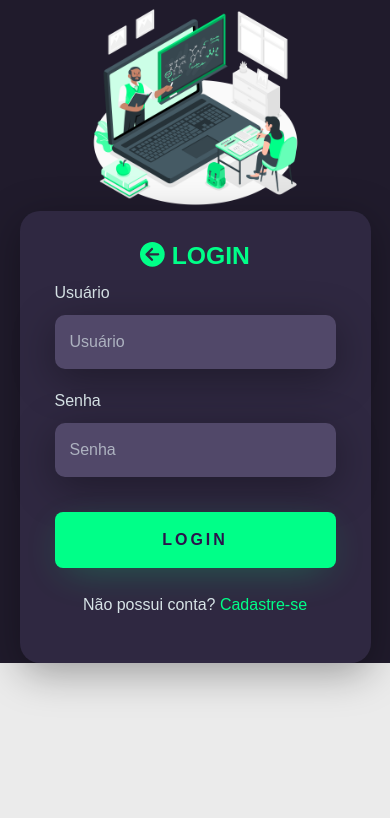
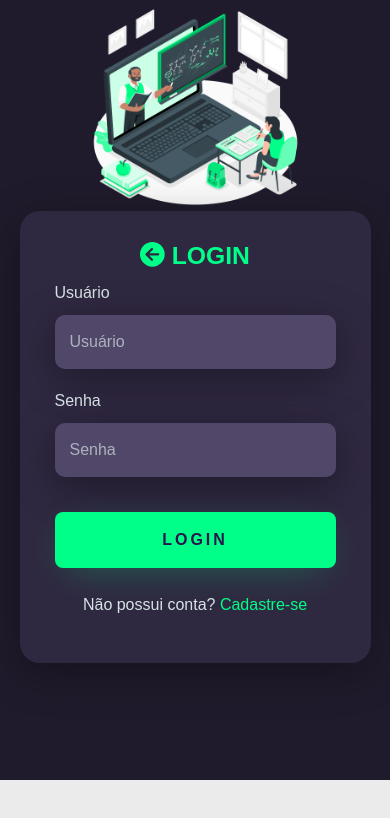
Before and after one commit to GuiReis1303/Projeto-Integrador-Geral, a React (Create React App) app: page /Login2 in a window 390 px wide. Shown: the top 818 px of the page. Built offline with nearby package versions, Linux system fonts and the light colour scheme.

Commit message:
08-06
- Correção Responsividade do Botão do Menu (Quando Quebra)
- Correção Responsividade do Login e Cadastro (Embaixo ficava branco no celular)

```diff
--- a/src/Modulos/MenuAL.css
+++ b/src/Modulos/MenuAL.css
@@ -24,5 +24,6 @@
     outline: #01ce6e;
     border: 3px solid #00ff88;
     width: 50px;
+    margin-right: 20px;
 
 }
--- a/src/Paginas/Login2.css
+++ b/src/Paginas/Login2.css
@@ -275,6 +275,7 @@
     /* Media CSS Login*/
     .main-login{
         height: auto;
+        padding-bottom: 30%;
     }
 
     .main-login{
@@ -306,6 +307,7 @@
     /* Media CSS Cadastro */
     .main-cadastro{
         height: auto;
+        padding-bottom: 30%;
     }
 
     .main-cadastro{
```
